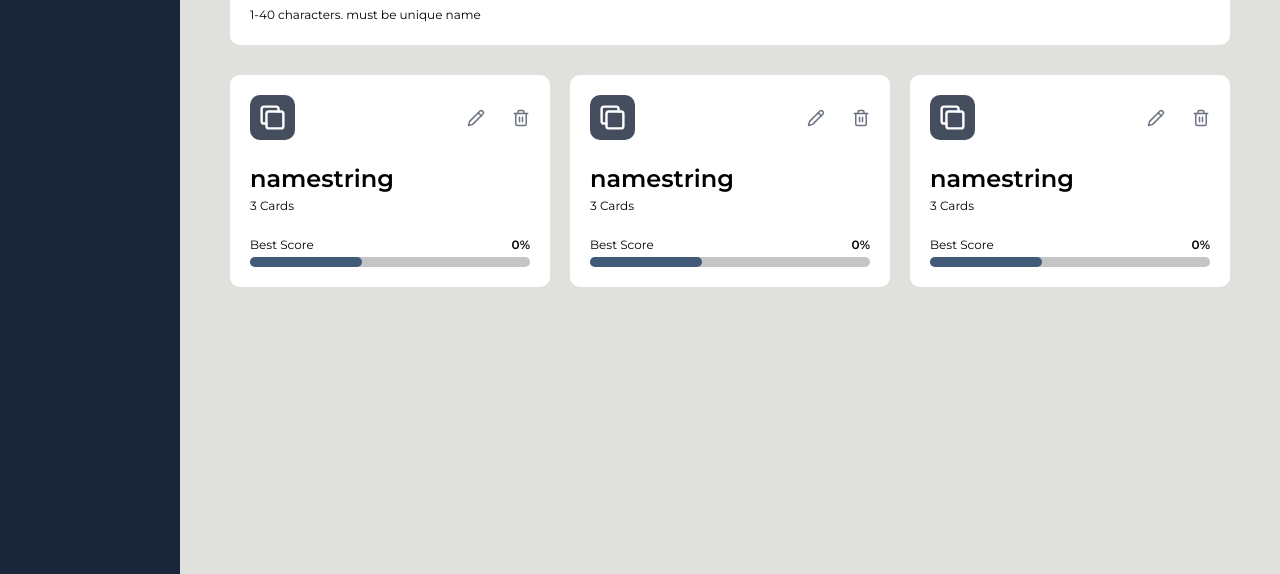
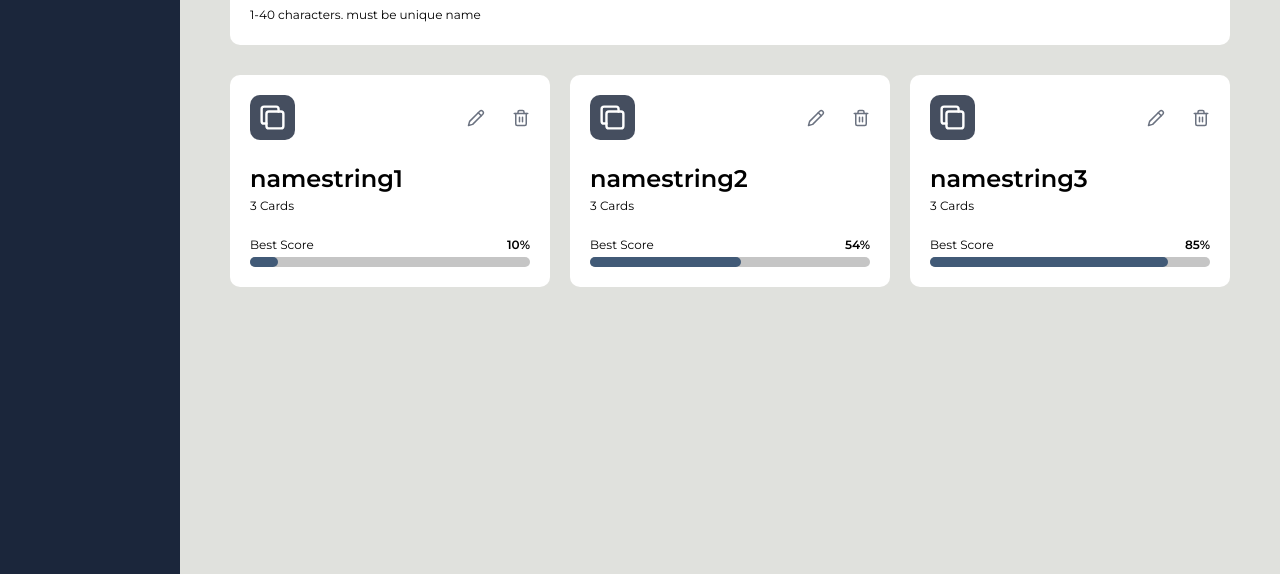
Before and after one commit to Kqwaiyi/LEARNING-flashcards-app, a plain HTML site: page index.html in a window 1280 px wide. Shown: the part 226-800 px from the top of the page. Drawn offline with Linux system fonts and the light colour scheme.

Commit message:
Made progress bar reflects actual progress instead of hardcoded

```diff
--- a/js/render.js
+++ b/js/render.js
@@ -42,7 +42,7 @@ export function homePage() {
             </p>
           </div>
           <div class="homepage-decks-deckitems-progress-graybar">
-            <div class="homepage-decks-deckitems-progress-bar"></div>
+            <div class="homepage-decks-deckitems-progress-bar" style="width: ${elem.bestScore || 0}%"></div>
           </div>
         </div>
       </div>
--- a/js/state.js
+++ b/js/state.js
@@ -2,9 +2,9 @@ let isLoaded = false;
 const DATASTORE_KEY = "datastore";
 export let datastore = [
   {
-    id: "smthsmth",
-    name: "namestring",
-    bestScore: null,
+    id: "smthsmth1",
+    name: "namestring1",
+    bestScore: 10,
     cards: [
       {
         id: 1,
@@ -27,9 +27,9 @@ export let datastore = [
     ],
   },
   {
-    id: "smthsmth",
-    name: "namestring",
-    bestScore: null,
+    id: "smthsmth2",
+    name: "namestring2",
+    bestScore: 54,
     cards: [
       {
         id: 1,
@@ -52,9 +52,9 @@ export let datastore = [
     ],
   },
   {
-    id: "smthsmth",
-    name: "namestring",
-    bestScore: null,
+    id: "smthsmth3",
+    name: "namestring3",
+    bestScore: 85,
     cards: [
       {
         id: 1,
@@ -125,7 +125,7 @@ function saveData() {
 ======================================== */
 export function loadData() {
   // Called once when app loads, loading the datastore from localstorage
-  if (isLoaded) {
+  if (isLoaded || datastore.length > 0) {
     return;
   }
   isLoaded = true;
--- a/style.css
+++ b/style.css
@@ -334,7 +334,6 @@ button:hover {
   border-radius: var(--homepage-border-radius);
   background-color: var(--palette-tertiary);
   z-index: 1000;
-  width: 40%;
   height: 100%;
 }
 
```
